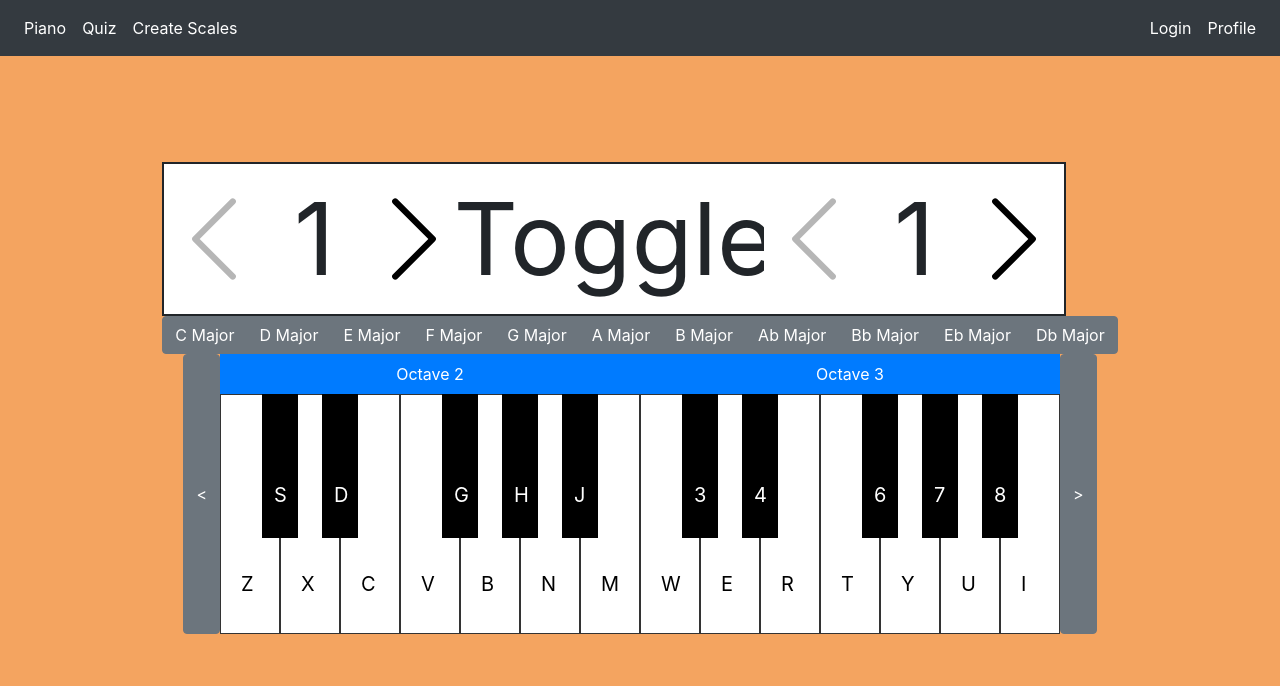
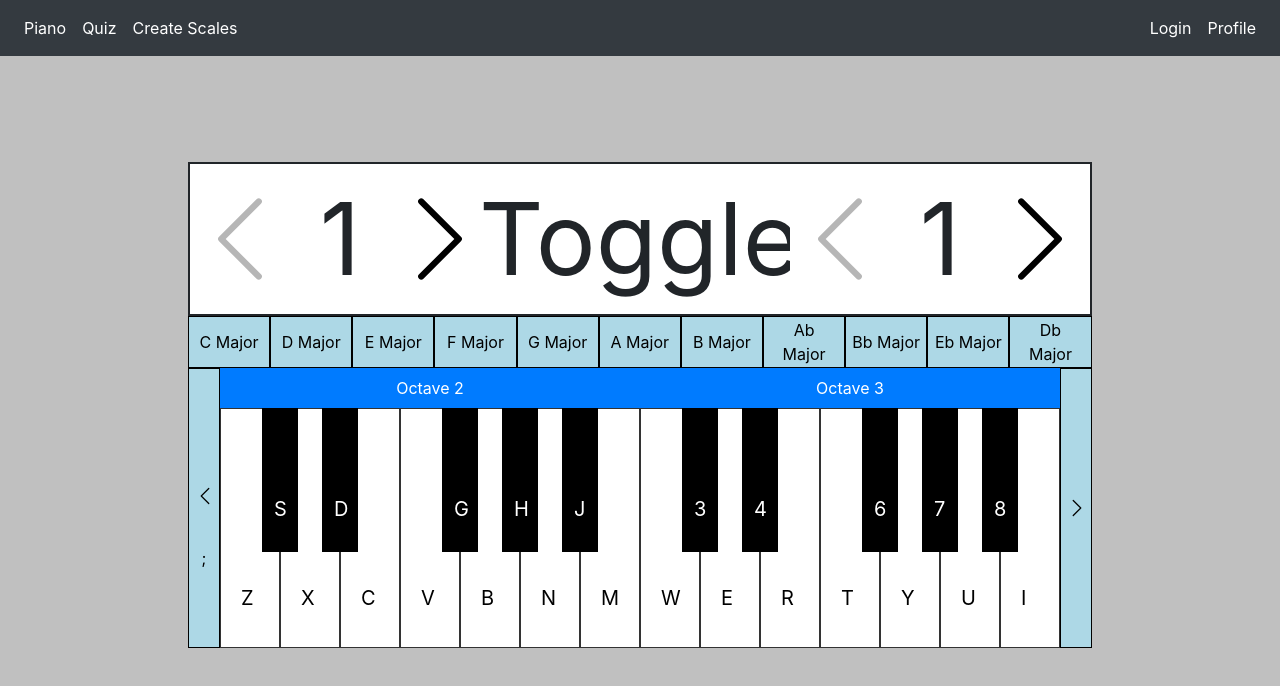
Before and after one commit to Reed22/MusicMakers, a React (Create React App) app: page / in a window 1280 px wide. Shown: the top 686 px of the page. Built offline with nearby package versions, Linux system fonts and the light colour scheme; no server answers.

Commit message:
polish piano css and straight scale checkboxes

```diff
--- a/public/index.css
+++ b/public/index.css
@@ -5,7 +5,7 @@
 }
 
 html body {
-  background-color:sandybrown;
+  background-color: silver;
   padding: 0;
   margin: 0;
   margin-top: 56px;
@@ -65,7 +65,7 @@ body {
   font-size: 100px;
 }
 
-.polyrhythm-button{
+.polyrhythm-button {
   width: 300px;
   height: 100px;
   display: flex;
@@ -76,13 +76,13 @@ body {
   border-width: 0px;
 }
 
-.polyrhythm-button:hover{
+.polyrhythm-button:hover {
   cursor: pointer;
   font-size: 105px;
-
 }
 
-.piano, .octave {
+.piano,
+.octave {
   justify-content: center;
   display: flex;
 }
@@ -133,10 +133,9 @@ body {
   color: black;
   top: 73%;
   padding-left: calc(var(--width) / 3);
-
 }
 
-.octave-identifier{
+.octave-identifier {
   text-align: center;
 }
 
@@ -146,7 +145,6 @@ body {
   grid-template-rows: 12% 12% 12% 12% 12% 12% 12%;
   grid-gap: 3px;
   color: #444;
-
 }
 
 .fretboard-box {
@@ -157,7 +155,6 @@ body {
   font-size: 150%;
   text-align: center;
   border-color: rgb(5, 4, 4);
-
 }
 .fretboard-box-green {
   background-color: rgb(26, 177, 119);
@@ -167,9 +164,10 @@ body {
   text-align: center;
   font-size: 150%;
 }
-  .fretboard-open{
-    border-radius:30px;color: red}
-
+.fretboard-open {
+  border-radius: 30px;
+  color: red;
+}
 
 #profile {
   width: 100vw;
@@ -194,3 +192,24 @@ body {
   justify-content: space-evenly;
   align-items: center;
 }
+
+.piano-scale {
+  background-color: lightblue;
+  border: solid black 1px;
+  width: 82.15px;
+  text-align: center;
+}
+
+.piano-scale:hover {
+  cursor: pointer;
+}
+
+.octave-selector {
+  width: 32px;
+  border: solid black 1px;
+  background-color: lightblue;
+}
+
+.octave-selector:hover {
+  cursor: pointer;
+}
--- a/src/components/CreateScalesForm.jsx
+++ b/src/components/CreateScalesForm.jsx
@@ -1,24 +1,33 @@
-import React, { useState } from 'react';
-import {Formik, Field, Form} from 'formik'
-import {octaveSetup} from './constants'
+import React, { useState } from "react";
+import { Formik, Field, Form } from "formik";
+import { octaveSetup } from "./constants";
 import API from "../apis/API";
 
 export default function CreateScales(props) {
-    const [name, setName] = useState(null)
-    const [error, setError] = useState(null)
+  const [name, setName] = useState(null);
+  const [error, setError] = useState(null);
   //Create CheckBox Fields
   const generateCheckFields = (octave) => {
-        return octaveSetup.map(key => {
+    return octaveSetup.map((key) => {
       return (
         <div class="form-check">
           <label className="form-check-label" for="materialUnchecked">
-                    <Field className="form-check-input" id="materialUnchecked" type="checkbox" name="checked" value={octave + key.note} />
-                    {key.note}
+            <Field
+              className="form-check-input"
+              id="materialUnchecked"
+              type="checkbox"
+              name="checked"
+              value={octave + key.note}
+            />
+            {key.note.length === 2 && key.note}
+            {key.note.length === 1 && key.note}
+            {key.note.length === 1 && "\u00A0"}
+            {key.note.length === 1 && "\u00A0"}
           </label>
         </div>
-            )
-        })
-    }
+      );
+    });
+  };
 
   return (
     <div>
@@ -27,40 +36,34 @@ export default function CreateScales(props) {
       <Formik
         initialValues={{
           name: "",
-                    checked: []
+          checked: [],
         }}
-                onSubmit={values => {
+        onSubmit={(values) => {
           //Check and make sure at least one checkbox has been checked
-                    if(values.checked.length == 0){
-                        setName(null)
-                        setError("Please select at least one note")
-                    }
-                    else {
+          if (values.checked.length == 0) {
+            setName(null);
+            setError("Please select at least one note");
+          } else {
             API.instance
-                        .post(
-                        "/scales",
-                        values,
-                        {
-                            withCredentials: true
-                        }
-                        )
+              .post("/scales", values, {
+                withCredentials: true,
+              })
               .then((res) => {
-                            setName(res.data.name)
-                            setError(null)
+                setName(res.data.name);
+                setError(null);
               })
               .catch((error) => {
-                            if(error){
-                                setError(error.response.data)
-                                setName(null)
+                if (error) {
+                  setError(error.response.data);
+                  setName(null);
                 }
               });
           }
         }}
       >
-                {
-                    ({values}) => (
+        {({ values }) => (
           <Form>
-                            <Field type="text" name="name" placeholder="Scale Name" required/>
+            <Field type="text" name="name" placeholder="Scale Name" required />
             <div id="check-container">
               <div role="group" aria-labelledby="checkbox-group">
                 <h4>First Octave</h4>
@@ -71,11 +74,12 @@ export default function CreateScales(props) {
                 {generateCheckFields(2)}
               </div>
             </div>
-                            <button className="btn btn-success" type="submit">Create</button>
+            <button className="btn btn-success" type="submit">
+              Create
+            </button>
           </Form>
-                    )
-                }
+        )}
       </Formik>
     </div>
-    )
+  );
 }
--- a/src/components/Piano.jsx
+++ b/src/components/Piano.jsx
@@ -1,62 +1,131 @@
-import React, { useState, useEffect } from 'react';
-import Octave from './Octave';
-import * as Tone from 'tone';
-import SamplerContext from './SamplerContext'
-import {sampler, leftOctaveKeys, rightOctaveKeys, scales} from './constants'
+import React, { useState, useEffect } from "react";
+import Octave from "./Octave";
+import * as Tone from "tone";
+import SamplerContext from "./SamplerContext";
+import { sampler, leftOctaveKeys, rightOctaveKeys, scales } from "./constants";
 
 function Piano() {
   const [octave, setOctave] = useState(3);
-  const [octaveLimitLow, setOctaveLimitLow] = useState(false)
-  const [octaveLimitHigh, setOctaveLimitHigh] = useState(false)
-  const [scale, setScale] = useState(null)
+  const [octaveLimitLow, setOctaveLimitLow] = useState(false);
+  const [octaveLimitHigh, setOctaveLimitHigh] = useState(false);
+  const [scale, setScale] = useState(null);
 
   useEffect(() => {
-    if(octave - 1 == 1)
-      setOctaveLimitLow(true)
-    else if(octave + 1 == 5)
-      setOctaveLimitHigh(true)
+    if (octave - 1 == 1) setOctaveLimitLow(true);
+    else if (octave + 1 == 5) setOctaveLimitHigh(true);
     else {
-      setOctaveLimitHigh(false)
-      setOctaveLimitLow(false)
+      setOctaveLimitHigh(false);
+      setOctaveLimitLow(false);
     }
-  }, [octave])
+  }, [octave]);
 
-  function incrementOctave(event){
-    setOctave(prevOctave => prevOctave + 1)
+  function incrementOctave(event) {
+    setOctave((prevOctave) => prevOctave + 1);
   }
 
-  function decrementOctave(event){
-    setOctave(prevOctave => prevOctave - 1)
+  function decrementOctave(event) {
+    setOctave((prevOctave) => prevOctave - 1);
   }
 
-  function playScale(scale_array){
-    setScale(scale_array)
+  function playScale(scale_array) {
+    setScale(scale_array);
   }
 
   return (
     <SamplerContext.Provider value={sampler}>
       <div class="btn-group" role="group" aria-label="Basic example">
-        <button class="btn btn-secondary" onClick={() => playScale(scales.cMajor)}>C Major</button>
-        <button class="btn btn-secondary" onClick={() => playScale(scales.dMajor)}>D Major</button>
-        <button class="btn btn-secondary" onClick={() => playScale(scales.eMajor)}>E Major</button>
-        <button class="btn btn-secondary" onClick={() => playScale(scales.fMajor)}>F Major</button>
-        <button class="btn btn-secondary" onClick={() => playScale(scales.gMajor)}>G Major</button>
-        <button class="btn btn-secondary" onClick={() => playScale(scales.aMajor)}>A Major</button>
-        <button class="btn btn-secondary" onClick={() => playScale(scales.bMajor)}>B Major</button>
-        <button class="btn btn-secondary" onClick={() => playScale(scales.abMajor)}>Ab Major</button>
-        <button class="btn btn-secondary" onClick={() => playScale(scales.bbMajor)}>Bb Major</button>
-        <button class="btn btn-secondary" onClick={() => playScale(scales.ebMajor)}>Eb Major</button>
-        <button class="btn btn-secondary" onClick={() => playScale(scales.dbMajor)}>Db Major</button>
-
+        <button class="piano-scale" onClick={() => playScale(scales.cMajor)}>
+          C Major
+        </button>
+        <button class="piano-scale" onClick={() => playScale(scales.dMajor)}>
+          D Major
+        </button>
+        <button class="piano-scale" onClick={() => playScale(scales.eMajor)}>
+          E Major
+        </button>
+        <button class="piano-scale" onClick={() => playScale(scales.fMajor)}>
+          F Major
+        </button>
+        <button class="piano-scale" onClick={() => playScale(scales.gMajor)}>
+          G Major
+        </button>
+        <button class="piano-scale" onClick={() => playScale(scales.aMajor)}>
+          A Major
+        </button>
+        <button class="piano-scale" onClick={() => playScale(scales.bMajor)}>
+          B Major
+        </button>
+        <button class="piano-scale" onClick={() => playScale(scales.abMajor)}>
+          Ab Major
+        </button>
+        <button class="piano-scale" onClick={() => playScale(scales.bbMajor)}>
+          Bb Major
+        </button>
+        <button class="piano-scale" onClick={() => playScale(scales.ebMajor)}>
+          Eb Major
+        </button>
+        <button class="piano-scale" onClick={() => playScale(scales.dbMajor)}>
+          Db Major
+        </button>
       </div>
       <div className="piano">
-        <button disabled={octaveLimitLow} type="button" className="btn btn-secondary" id="increment-octave-btn" onClick={decrementOctave}>&lt;</button>
-        <Octave octaveSet='1' scales={scale} keyInput={leftOctaveKeys} octave={octave - 1} />
-        <Octave octaveSet='2' scales={scale} keyInput={rightOctaveKeys} octave={octave} />
-        <button disabled={octaveLimitHigh} type="button" className="btn btn-secondary" id="-1" onClick={incrementOctave}>&gt;</button>
+        <button
+          disabled={octaveLimitLow}
+          type="button"
+          className="octave-selector"
+          id="increment-octave-btn"
+          onClick={decrementOctave}
+        >
+          <svg
+            width="20px"
+            height="100px"
+            viewBox="0 0 16 16"
+            className="bi bi-chevron-right"
+            fill="currentColor"
+            v
+            xmlns="http://www.w3.org/2000/svg"
+          >
+            <path
+              fillRule="evenodd"
+              d="M11.354 1.646a.5.5 0 0 1 0 .708L5.707 8l5.647 5.646a.5.5 0 0 1-.708.708l-6-6a.5.5 0 0 1 0-.708l6-6a.5.5 0 0 1 .708 0z"
+            />
+          </svg>;
+        </button>
+        <Octave
+          octaveSet="1"
+          scales={scale}
+          keyInput={leftOctaveKeys}
+          octave={octave - 1}
+        />
+        <Octave
+          octaveSet="2"
+          scales={scale}
+          keyInput={rightOctaveKeys}
+          octave={octave}
+        />
+        <button
+          disabled={octaveLimitHigh}
+          type="button"
+          className="octave-selector"
+          id="-1"
+          onClick={incrementOctave}
+        >
+          <svg
+            width="20px"
+            height="100px"
+            viewBox="0 0 16 16"
+            className="bi bi-chevron-right"
+            fill="currentColor"
+            xmlns="http://www.w3.org/2000/svg"
+          >
+            <path
+              fillRule="evenodd"
+              d="M4.646 1.646a.5.5 0 0 1 .708 0l6 6a.5.5 0 0 1 0 .708l-6 6a.5.5 0 0 1-.708-.708L10.293 8 4.646 2.354a.5.5 0 0 1 0-.708z"
+            />
+          </svg>
+        </button>
       </div>
-    </ SamplerContext.Provider>
-
+    </SamplerContext.Provider>
   );
 }
 
```
Also changed, not shown: src/components/App.jsx (+27 -14 lines). Lines whose indentation alone changed are shown as unchanged.
